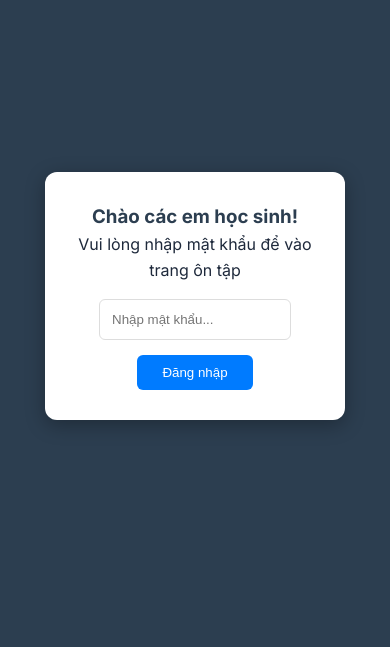
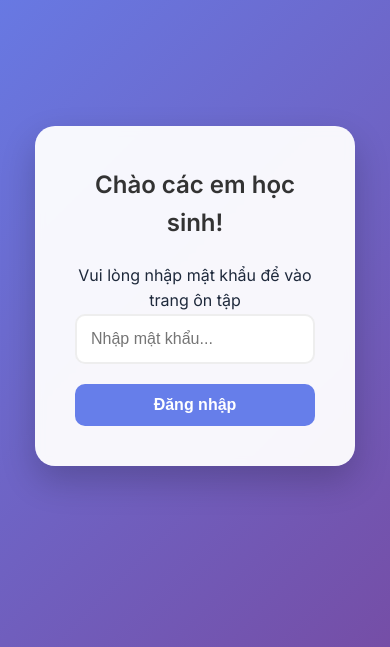
Before and after one commit to trinhxuan/on-tap-vat-li-12, a plain HTML site: page index.html in a window 390 px wide. Shown: the part 126-773 px from the top of the page. Drawn offline with nearby package versions, Linux system fonts and the light colour scheme.

Commit message:
Add files via upload

```diff
--- a/style.css
+++ b/style.css
@@ -403,32 +403,68 @@ body {
     .opt-btn {
         width: 48%; /* Nút bấm to ra, dễ chạm trên màn hình nhỏ */
     }
-/* Thiết kế màn hình đăng nhập */
+/* Giao diện đăng nhập mới - Hiện đại và bắt mắt */
 #login-overlay {
     position: fixed;
     top: 0; left: 0; width: 100%; height: 100%;
-    background: #2c3e50;
-    z-index: 99999; /* Đảm bảo nó nằm trên cùng */
+    /* Gradient màu tím xanh hiện đại */
+    background: linear-gradient(135deg, #667eea 0%, #764ba2 100%);
+    z-index: 99999;
     display: flex;
     justify-content: center;
     align-items: center;
+    font-family: 'Inter', sans-serif;
 }
+
 .login-box {
-    background: #fff;
-    padding: 30px;
-    border-radius: 12px;
-    box-shadow: 0 5px 20px rgba(0,0,0,0.3);
+    background: rgba(255, 255, 255, 0.95);
+    padding: 40px;
+    border-radius: 20px;
+    box-shadow: 0 15px 35px rgba(0,0,0,0.2);
     text-align: center;
-    width: 300px;
+    width: 320px;
+    /* Hiệu ứng mờ nền nhẹ */
+    backdrop-filter: blur(5px);
 }
-.login-box h3 { margin-top: 0; color: #2c3e50; }
+
+.login-box h3 {
+    margin-top: 0;
+    color: #333;
+    font-size: 1.5rem;
+    margin-bottom: 20px;
+    font-weight: 600;
+}
+
 #passInput {
-    padding: 12px; width: 80%;
-    border: 1px solid #ddd; border-radius: 6px;
-    margin: 15px 0; display: block; margin-left: auto; margin-right: auto;
+    padding: 14px;
+    width: 100%;
+    box-sizing: border-box; /* Giúp input không bị tràn ra ngoài */
+    border: 2px solid #eee;
+    border-radius: 10px;
+    margin-bottom: 20px;
+    font-size: 16px;
+    transition: border-color 0.3s;
 }
+
+#passInput:focus {
+    border-color: #667eea;
+    outline: none;
+}
+
 .login-btn {
-    padding: 10px 25px; background: #007bff; color: white;
-    border: none; border-radius: 6px; cursor: pointer;
+    padding: 12px 30px;
+    background: #667eea;
+    color: white;
+    border: none;
+    border-radius: 10px;
+    font-size: 16px;
+    font-weight: 600;
+    cursor: pointer;
+    transition: transform 0.2s, background 0.3s;
+    width: 100%;
 }
-.login-btn:hover { background: #0056b3; }
+
+.login-btn:hover {
+    background: #5a67d8;
+    transform: translateY(-2px); /* Hiệu ứng nhô lên khi di chuột */
+}
```
